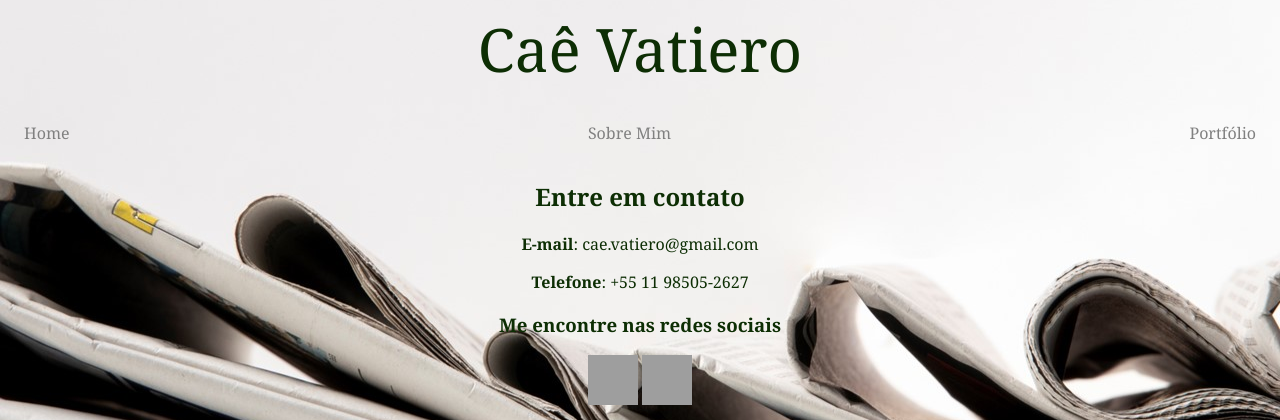
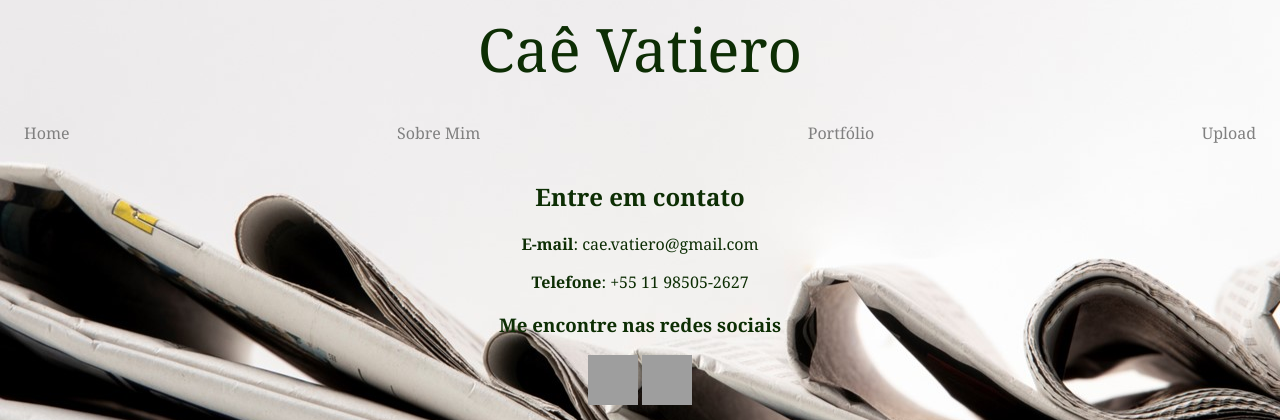
Before and after one commit to Thilais/analisAI, a Flask app: page /contato in a window 1280 px wide. Shown: the top 420 px of the page. Run offline with Flask 3, Linux system fonts and the light colour scheme; grey boxes are pictures that could not be loaded.

Commit message:
Update contato.html

```diff
--- a/templates/contato.html
+++ b/templates/contato.html
@@ -10,9 +10,10 @@
         <header>Caê Vatiero</header>
         <nav>
             <ul>
-                <li><a href="/">Home</a></li>
+                <li><a href="/home">Home</a></li>
                 <li><a href="/sobremim">Sobre Mim</a></li>
                 <li><a href="/portfolio">Portfólio</a></li>
+                <li><a href="/upload">Upload</a></li>
             </ul>
         </nav>
         <h2>Entre em contato</h2>
```
